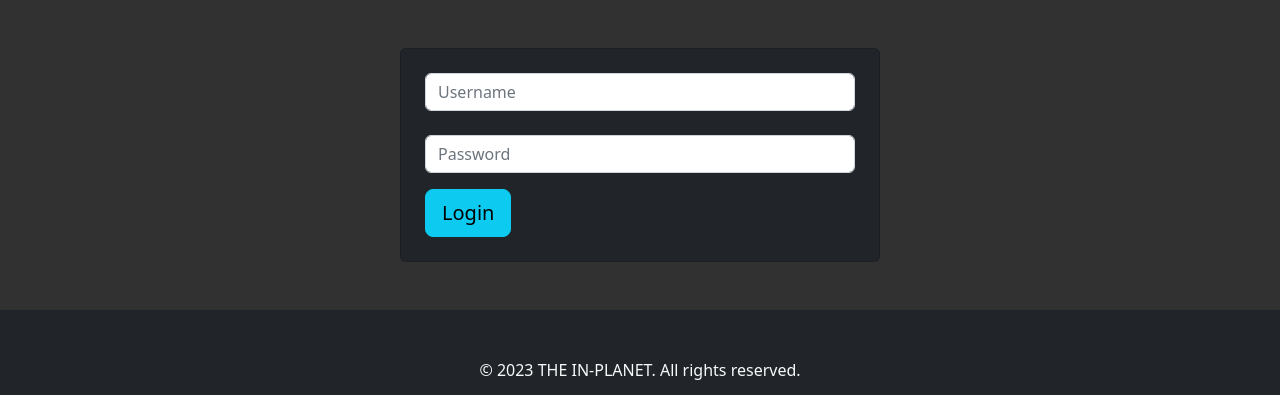
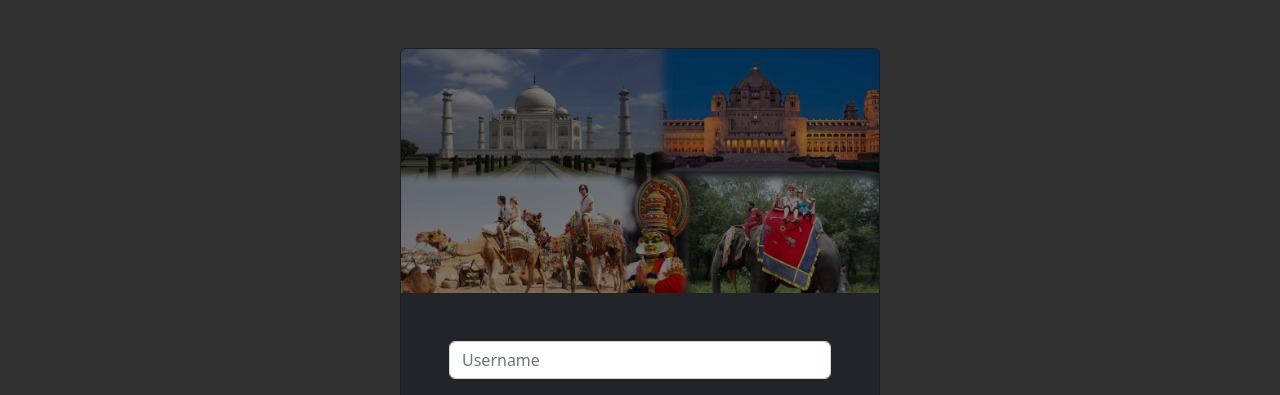
Before and after one commit to VidhuPrakash/The_IN-Planet, a plain HTML site: page login.html in a window 1280 px wide. Shown: the part 86-481 px from the top of the page. Drawn offline with nearby package versions, Linux system fonts and the light colour scheme.

Commit message:
Form page completed

```diff
--- a/context.css
+++ b/context.css
@@ -54,3 +54,6 @@ a:hover{
     max-width: 100%;
     max-height: 70%;
   }
+  .img-fillter{
+    filter:brightness(50%);
+  }
--- a/login.html
+++ b/login.html
@@ -29,23 +29,24 @@
     </nav>
 
     <div class="login d-flex justify-content-center align-content-center m-5">
-    <div class=" card bg-dark flex-wrap" style="width: 30rem;">
-      <form action="">
-      <div class="m-4">
-        <input
-          type="text"
-          class="form-control"
-          placeholder="Username"
+      <div class="card bg-dark flex-wrap" style="width: 30rem">
+        <img
+          src="assets\Travelling-to-India1.jpg"
+          alt=""
+          class="card-img-top img-fillter"
         />
+
+        <form name="login" action="home.html" method="post" onsubmit="return Validate()">
+          <div class="m-5">
+            <input type="text"  class="form-control" placeholder="Username" name="name" />
           </div>
-      <div class="m-4">
-        <input
-          type="text"
-          class="form-control"
-          placeholder="Password"
-        />
-        <button type="submit" class="btn btn-info btn-lg mt-3 ">Login</button>
+          <div class="m-5">
+            <input type="password" class="form-control" placeholder="Password" name="pswd" />
+            <button type="submit" class="btn btn-info btn-lg mt-3">
+              Login
+            </button>
           </div>
+          <a href="#forget.html " class="mt-3 ms-4 mb-5">Forget password?</a>
         </form>
       </div>
     </div>
@@ -102,5 +103,6 @@
       integrity="sha384-cuYeSxntonz0PPNlHhBs68uyIAVpIIOZZ5JqeqvYYIcEL727kskC66kF92t6Xl2V"
       crossorigin="anonymous"
     ></script>
+    <script src="script.js"></script>
   </body>
 </html>
--- a/script.js
+++ b/script.js
@@ -0,0 +1,11 @@
+function Validate(){
+    var name=document.login.name.value;
+    var password=document.login.pswd.value;
+    if(name==""||password==""||name==null||password==null){
+        alert("Please Enter Valid Information");
+        return false;
+    }
+    else{
+        return true;
+    }
+}
```
Also changed, not shown: home.html (added, +11 -0 lines), assets/Travelling-to-India1.jpg (added). Lines whose indentation alone changed are shown as unchanged.
